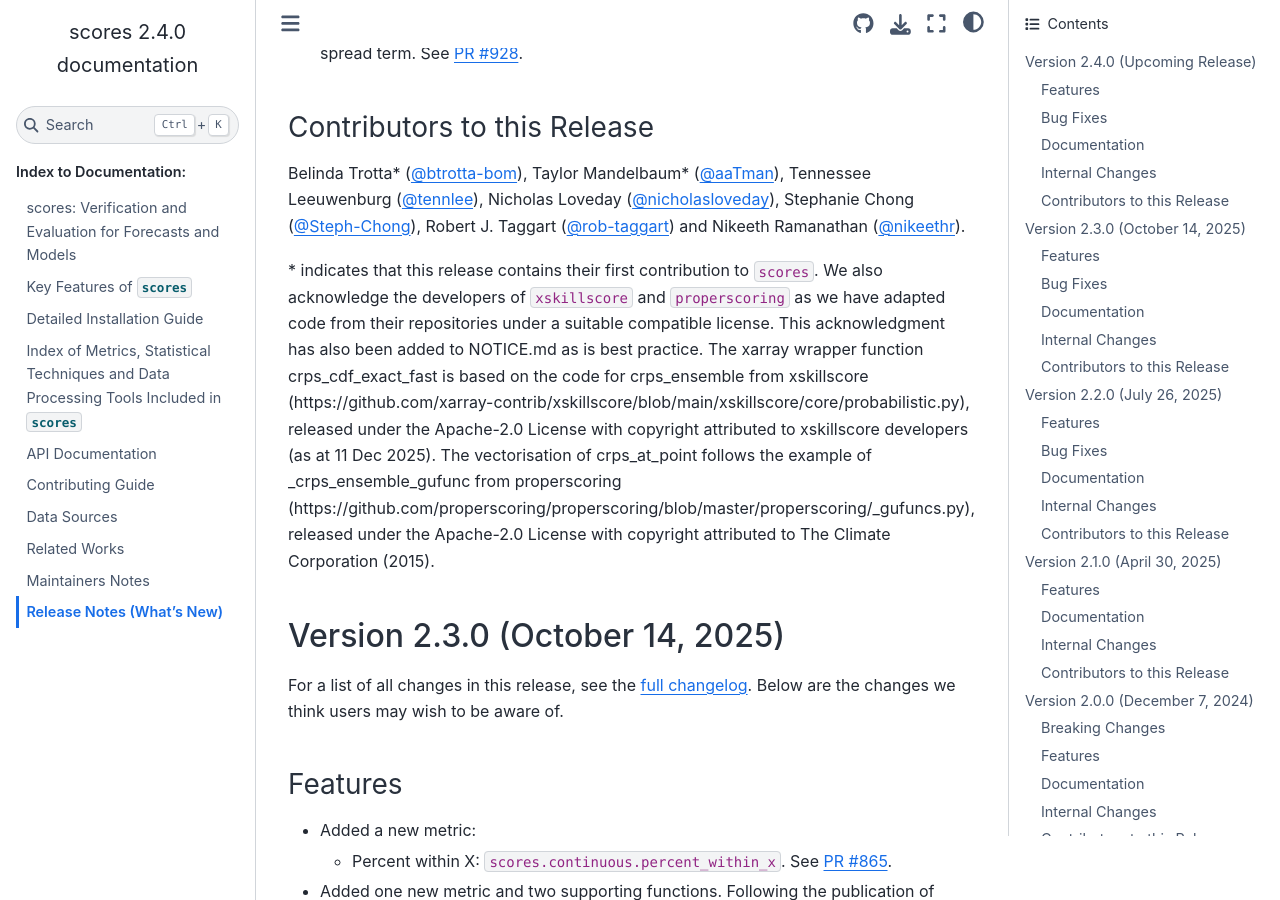
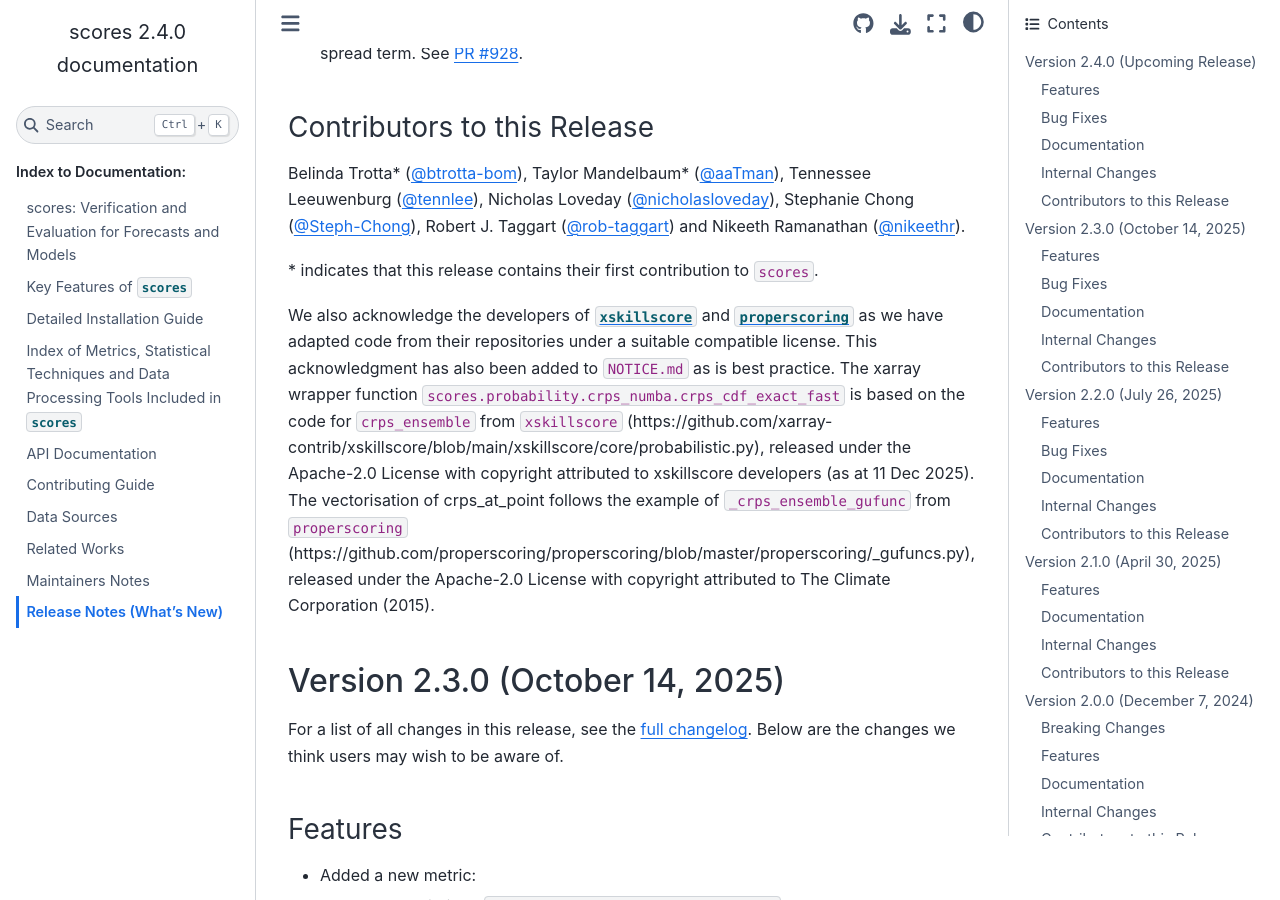
Before and after one commit to nci/scores, a Sphinx documentation site: the page built from docs/release_notes.md, in a window 1280 px wide and 900 px high, scrolled down 987 px. Built offline with Sphinx 7.4.7 and the Sphinx Book theme 1.1.4, drawn with Linux system fonts in a browser that asks for light colours; pages that are not in the unit, such as notebooks, are missing from menus.

Commit message:
Formatting changes

```diff
--- a/docs/release_notes.md
+++ b/docs/release_notes.md
@@ -25,7 +25,9 @@ For a list of all changes in this release, see the [full changelog](https://gith
 Belinda Trotta* ([@btrotta-bom](https://github.com/btrotta-bom)), Taylor Mandelbaum* ([@aaTman](https://github.com/aaTman)), Tennessee Leeuwenburg ([@tennlee](https://github.com/tennlee)), Nicholas Loveday ([@nicholasloveday](https://github.com/nicholasloveday)), Stephanie Chong ([@Steph-Chong](https://github.com/Steph-Chong)), Robert J. Taggart ([@rob-taggart](https://github.com/rob-taggart)) and Nikeeth Ramanathan ([@nikeethr](https://github.com/nikeethr)).
 
 \* indicates that this release contains their first contribution to `scores`.
-We also acknowledge the developers of `xskillscore` and `properscoring` as we have adapted code from their repositories under a suitable compatible license. This acknowledgment has also been added to NOTICE.md as is best practice. The xarray wrapper function crps_cdf_exact_fast is based on the code for crps_ensemble from xskillscore (https://github.com/xarray-contrib/xskillscore/blob/main/xskillscore/core/probabilistic.py), released under the  Apache-2.0 License with  copyright attributed to xskillscore developers (as at 11 Dec 2025). The vectorisation of crps_at_point follows the example of _crps_ensemble_gufunc from properscoring (https://github.com/properscoring/properscoring/blob/master/properscoring/_gufuncs.py), released under the Apache-2.0 License with copyright attributed to The Climate Corporation (2015).
+
+We also acknowledge the developers of [`xskillscore`](https://github.com/xarray-contrib/xskillscore) and [`properscoring`](https://github.com/properscoring/properscoring) as we have adapted code from their repositories under a suitable compatible license. This acknowledgment has also been added to `NOTICE.md` as is best practice. The xarray wrapper function `scores.probability.crps_numba.crps_cdf_exact_fast` is based on the code for `crps_ensemble` from `xskillscore` (https://github.com/xarray-contrib/xskillscore/blob/main/xskillscore/core/probabilistic.py), released under the  Apache-2.0 License with  copyright attributed to xskillscore developers (as at 11 Dec 2025). The vectorisation of crps_at_point follows the example of `_crps_ensemble_gufunc` from `properscoring` (https://github.com/properscoring/properscoring/blob/master/properscoring/_gufuncs.py), released under the Apache-2.0 License with copyright attributed to The Climate Corporation (2015).
+
 ## Version 2.3.0 (October 14, 2025)
 
 For a list of all changes in this release, see the [full changelog](https://github.com/nci/scores/compare/2.2.0...2.3.0). Below are the changes we think users may wish to be aware of.
```
